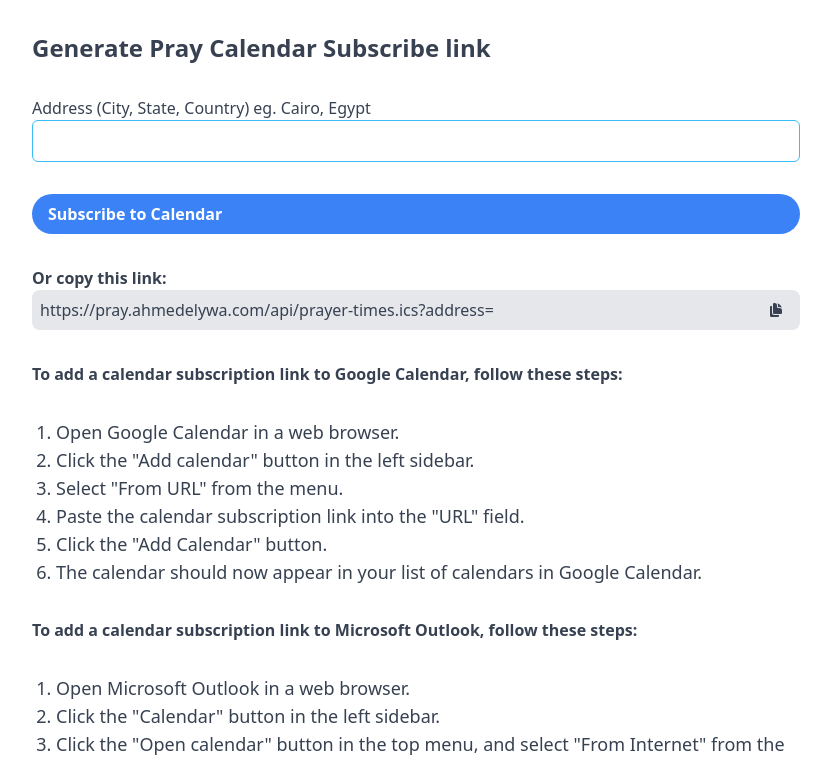
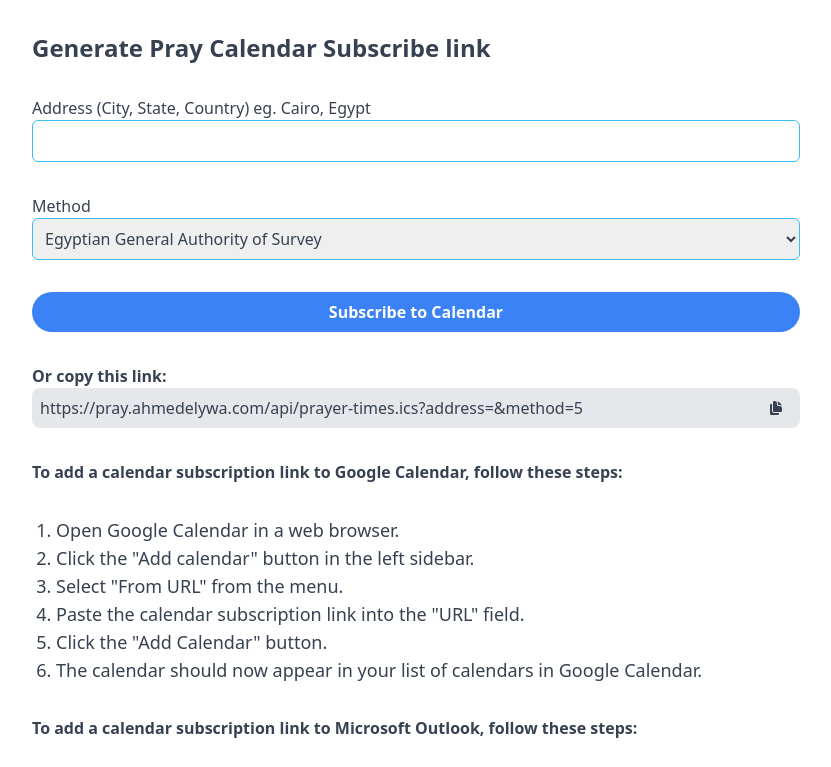
Before and after one commit to AhmedElywa/prayCalendar, a Next.js app: page / in a window 1280 px wide. Shown: the top 767 px of the page, without its empty margins (224-1055 px from the left). Built offline with nearby package versions, Linux system fonts and the light colour scheme.

Commit message:
add method option

```diff
--- /dev/null
+++ b/src/Components/defaultMethod.ts
@@ -0,0 +1,17 @@
+export default [
+  { value: 0, label: 'Shia Ithna-Ansari' },
+  { value: 1, label: 'University of Islamic Sciences, Karachi' },
+  { value: 2, label: 'Islamic Society of North America' },
+  { value: 3, label: 'Muslim World League' },
+  { value: 4, label: 'Umm Al-Qura University, Makkah' },
+  { value: 5, label: 'Egyptian General Authority of Survey' },
+  { value: 7, label: 'Institute of Geophysics, University of Tehran' },
+  { value: 8, label: 'Gulf Region' },
+  { value: 9, label: 'Kuwait' },
+  { value: 10, label: 'Qatar' },
+  { value: 11, label: 'Majlis Ugama Islam Singapura, Singapore' },
+  { value: 12, label: 'Union Organization islamic de France' },
+  { value: 13, label: 'Diyanet İşleri Başkanlığı, Turkey' },
+  { value: 14, label: 'Spiritual Administration of Muslims of Russia' },
+  { value: 15, label: 'Moonsighting Committee Worldwide (also requires shafaq paramteer)' }
+]
--- a/src/pages/api/prayer-times.ics.ts
+++ b/src/pages/api/prayer-times.ics.ts
@@ -8,8 +8,8 @@ export default async function handler(req: NextApiRequest, res: NextApiResponse)
 		res.status(405).send({message: 'Only GET requests allowed'});
 		return;
 	} else {
-		const { address } = req.query;
-		const prayerTimes = await getPrayerTimes(address as string);
+		const { address, method } = req.query;
+		const prayerTimes = await getPrayerTimes(address as string, method ? +method : 5);
 		const allowedEvents = ['Fajr', 'Dhuhr', 'Asr', 'Maghrib', 'Isha'];
 		const calendar = ical({
 			name: 'Prayer Times',
--- a/src/pages/index.tsx
+++ b/src/pages/index.tsx
@@ -1,9 +1,11 @@
 import React from 'react';
 import CopyText from 'Components/CopyText';
+import defaultMethod from 'Components/defaultMethod';
 
 const Index: React.FC = () => {
   const [address, setAddress] = React.useState('');
-  const link = `https://pray.ahmedelywa.com/api/prayer-times.ics?address=${encodeURIComponent(address)}`;
+  const [method, setMethod] = React.useState('5');
+  const link = `https://pray.ahmedelywa.com/api/prayer-times.ics?address=${encodeURIComponent(address)}&method=${method}`;
   return (
     <div className="w-full text-gray-700 flex justify-center py-8 flex-col max-w-3xl mx-auto space-y-8">
       <h1 className="font-bold text-2xl">Generate Pray Calendar Subscribe link</h1>
@@ -17,7 +19,13 @@ const Index: React.FC = () => {
           onChange={(event) => setAddress(event.target.value)}
         />
       </label>
-      <a href={link} className="bg-blue-500 text-white font-bold py-2 px-4 rounded-full hover:bg-blue-600">
+      <label className="flex flex-col font-medium text-gray-700 space-2-8">
+        Method
+        <select defaultValue={method} onChange={(event) => setMethod(event.target.value)} className="border p-2 rounded-md border-sky-400">
+          {defaultMethod.map((method) => (<option key={method.value} value={method.value}>{method.label}</option>))}
+        </select>
+      </label>
+      <a href={link} className="bg-blue-500 text-center text-white font-bold py-2 px-4 rounded-full hover:bg-blue-600">
         Subscribe to Calendar
       </a>
       <div className="flex flex-col">
--- a/src/prayerTimes.ts
+++ b/src/prayerTimes.ts
@@ -1,12 +1,12 @@
 import axios from 'axios';
 const API_URL = 'https://api.aladhan.com/v1/calendarByAddress';
 
-export async function getPrayerTimes(address: string) {
+export async function getPrayerTimes(address: string, method= 5) {
 	try {
 		const response = await axios.get(API_URL, {
 			params: {
 				address,
-				method: 5 // This specifies the calculation method to use
+				method, // This specifies the calculation method to use
 			}
 		});
 		return response.data;
```
